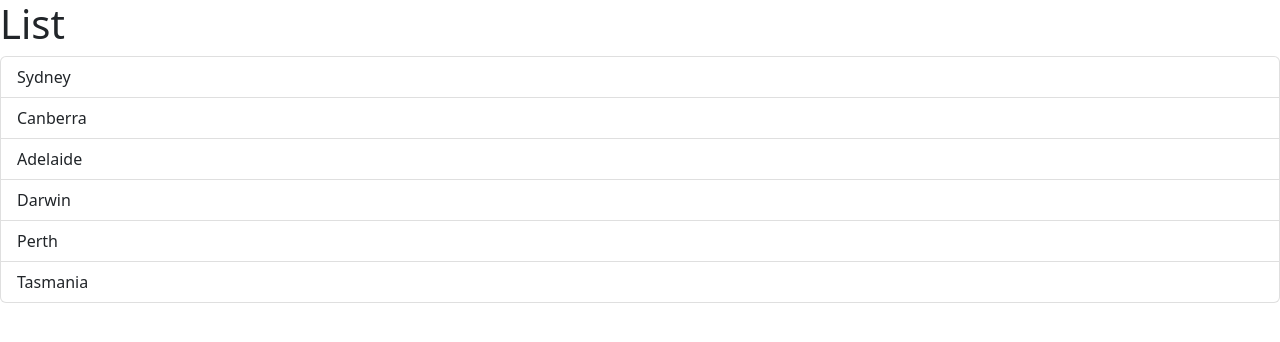
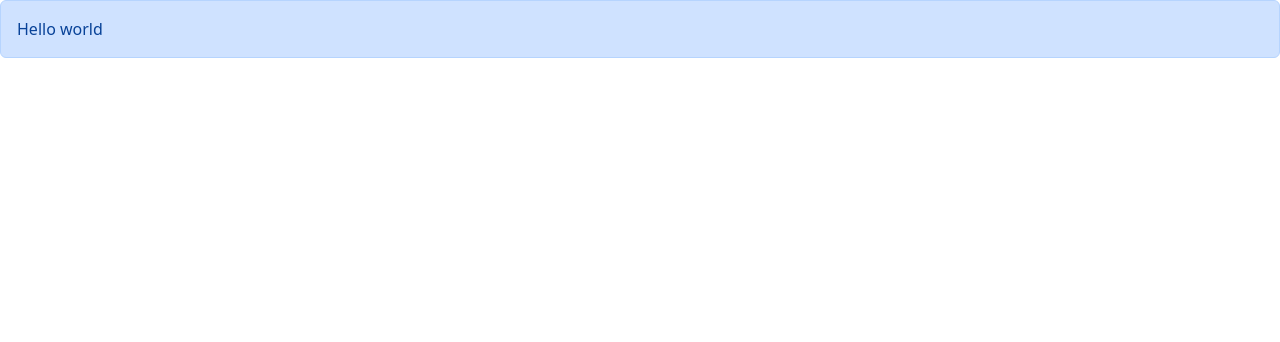
Before and after one commit to binayag1/my-first-react-app, a React (Vite) app in the folder react-app/: page / in a window 1280 px wide. Shown: the top 342 px of the page. Built offline with nearby package versions, Linux system fonts and the light colour scheme.

Commit message:
Passing children as a prop

```diff
--- a/react-app/src/App.tsx
+++ b/react-app/src/App.tsx
@@ -1,22 +1,11 @@
+import Alert from "./components/Alert";
 import ListGroup from "./components/ListGroup";
 
 function App() {
 
-  let items = [
-    "Sydney",
-    "Canberra",
-    "Adelaide",
-    "Darwin",
-    "Perth",
-    "Tasmania",
-  ];
-
-  const handlSelectItem = (item: string) => {
-    console.log(item);
-  }
-
-
-  return <ListGroup items = {items} heading="List" onSelectItem={handlSelectItem}/>;
+  return (
+    <Alert> Hello world</Alert>
+  );
 }
 
 export default App;
--- /dev/null
+++ b/react-app/src/components/Alert.tsx
@@ -0,0 +1,15 @@
+import React, { ReactNode } from 'react'
+
+interface Props {
+    children: ReactNode;
+}
+
+const Alert = ({children}: Props) => {
+  return (
+    <div className="alert alert-primary" role="alert">
+        {children}
+    </div>
+  )
+}
+
+export default Alert
```
